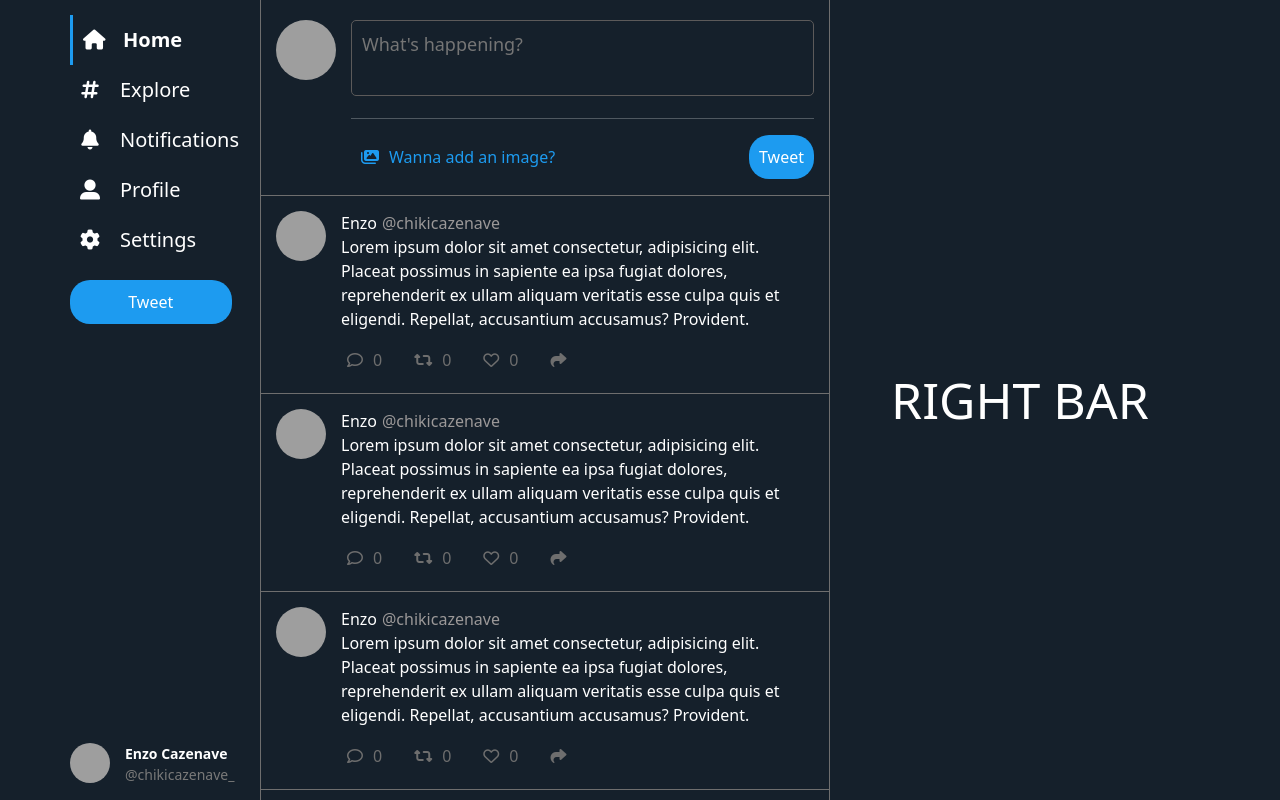
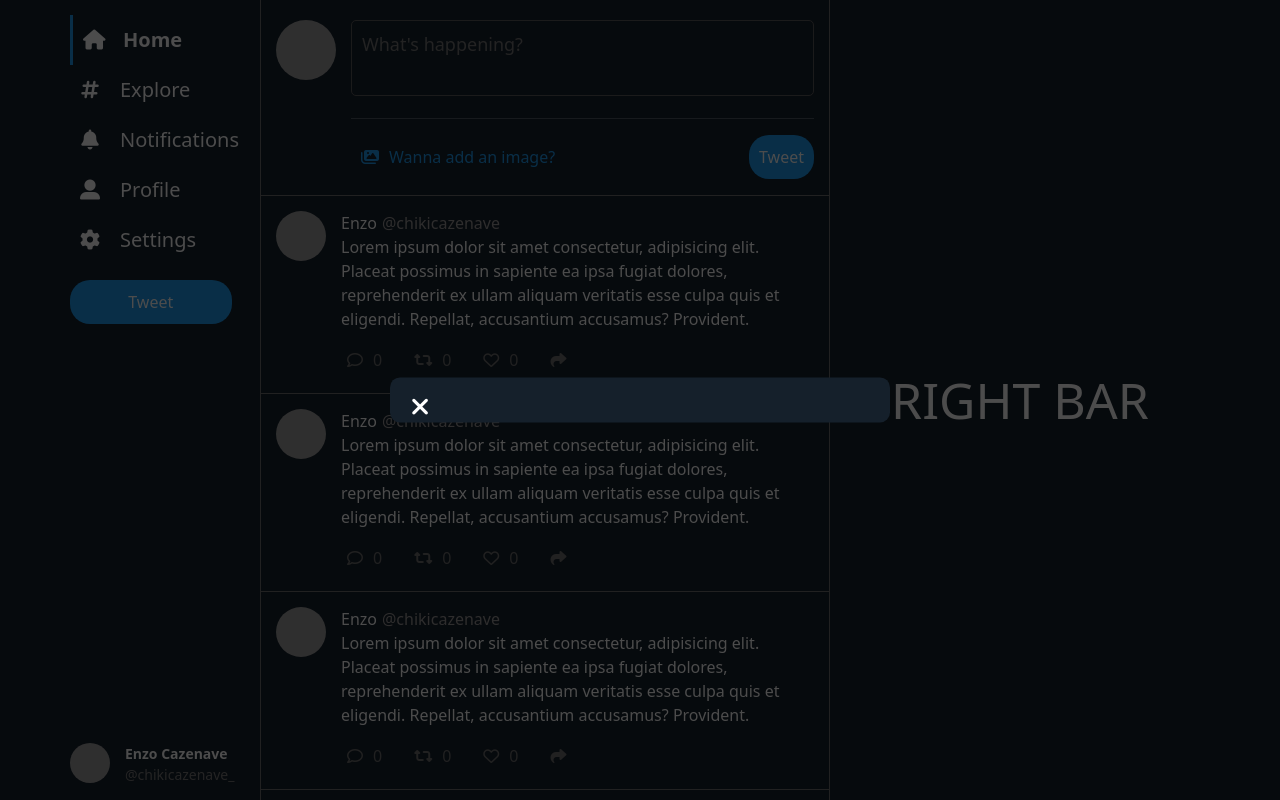
Before and after one commit to enzocazenave/twitter, a React (Vite) app: page /home in a window 1280 px wide. Built offline with nearby package versions, Linux system fonts and the light colour scheme; grey boxes are pictures that could not be loaded.

Commit message:
Modal integration

```diff
--- a/src/components/CenterBar.jsx
+++ b/src/components/CenterBar.jsx
@@ -1,4 +1,5 @@
 import { HomePage, ExplorePage, NotificationsPage, ProfilePage, SettingsPage } from '../pages';
+import { TweetModal, EditProfileModal } from './Modals/';
 import '../styles/components/CenterBar.css';
 
 export const CenterBar = () => {
@@ -10,6 +11,9 @@ export const CenterBar = () => {
             { (pathname == 'notifications') && <NotificationsPage /> }
             { (pathname == 'profile') && <ProfilePage /> }
             { (pathname == 'settings') && <SettingsPage /> }
+
+            <TweetModal />
+            <EditProfileModal />
         </>
     )
 }
--- /dev/null
+++ b/src/components/Modals/EditProfileModal.jsx
@@ -0,0 +1,28 @@
+import Modal from 'react-modal';
+import '../../styles/components/EditProfileModal.css';
+
+const modalStyle = {
+    content: {
+        top: '50%',
+        left: '50%',
+        transform: 'translate(-50%, -50%)'
+    },
+}
+
+Modal.setAppElement('#root');
+
+export const EditProfileModal = () => {
+    return (
+        <Modal
+            isOpen={ true }
+            style={ modalStyle }
+            className="modal"
+            overlayClassName="modal-background"
+            closeTimeoutMS={ 200 }
+        >
+            <div className="tweetmodal-nav">
+                <button className="tweetmodal-nav_button" type="button"><i className="fa fa-close"></i></button>
+            </div>
+        </Modal>
+    )
+}
--- /dev/null
+++ b/src/components/Modals/TweetModal.jsx
@@ -0,0 +1,30 @@
+import Modal from 'react-modal';
+import '../../styles/components/TweetModal.css';
+import { CreateTweet } from '../CenterComponents';
+
+const modalStyle = {
+    content: {
+        top: '50%',
+        left: '50%',
+        transform: 'translate(-50%, -50%)'
+    },
+}
+
+Modal.setAppElement('#root');
+
+export const TweetModal = () => {
+    return (
+        <Modal
+            isOpen={ false }
+            style={ modalStyle }
+            className="modal"
+            overlayClassName="modal-background"
+            closeTimeoutMS={ 200 }
+        >
+            <div className="tweetmodal-nav">
+                <button className="tweetmodal-nav_button" type="button"><i className="fa fa-close"></i></button>
+            </div>
+            <CreateTweet />
+        </Modal>
+    )
+}
--- /dev/null
+++ b/src/components/Modals/index.js
@@ -0,0 +1,2 @@
+export * from './TweetModal';
+export * from './EditProfileModal';
--- /dev/null
+++ b/src/styles/components/TweetModal.css
@@ -0,0 +1,58 @@
+.ReactModalPortal > div {
+    opacity: 0;
+}
+
+.ReactModalPortal .ReactModal__Overlay {
+    align-items: center;
+    display: flex;
+    justify-content: center;
+    transition: opacity .2s ease-in-out;
+    z-index: 999;
+}
+
+.ReactModalPortal .ReactModal__Overlay--after-open {
+    opacity: 1;
+}
+
+.ReactModalPortal .ReactModal__Overlay--before-close {
+    opacity: 0;
+}
+
+.modal {
+    background: rgb(21, 32, 43);
+    border-radius: 10px;
+    display: inline;
+    max-width: 500px;
+    height: fit-content;
+    outline: none;
+    border: none;
+}
+
+.modal-background {
+    background-color: rgba(0, 0, 0, 0.7);
+    bottom: 0;
+    left: 0;
+    right: 0;
+    top: 0;
+    position: fixed;
+}
+
+.tweetmodal-nav {
+    width: 100%;
+}
+
+.tweetmodal-nav_button {
+    width: 40px;
+    height: 40px;
+    background-color: transparent;
+    border: none;
+    font-size: 25px;
+    color: #fff;
+    margin: 10px 0 -10px 10px;
+    border-radius: 50%;
+    transition: background .4s;
+}
+
+.tweetmodal-nav_button:hover {
+    background-color: rgb(55, 55, 65);
+}
```
Also changed, not shown: src/styles/components/EditProfileModal.css (added).
